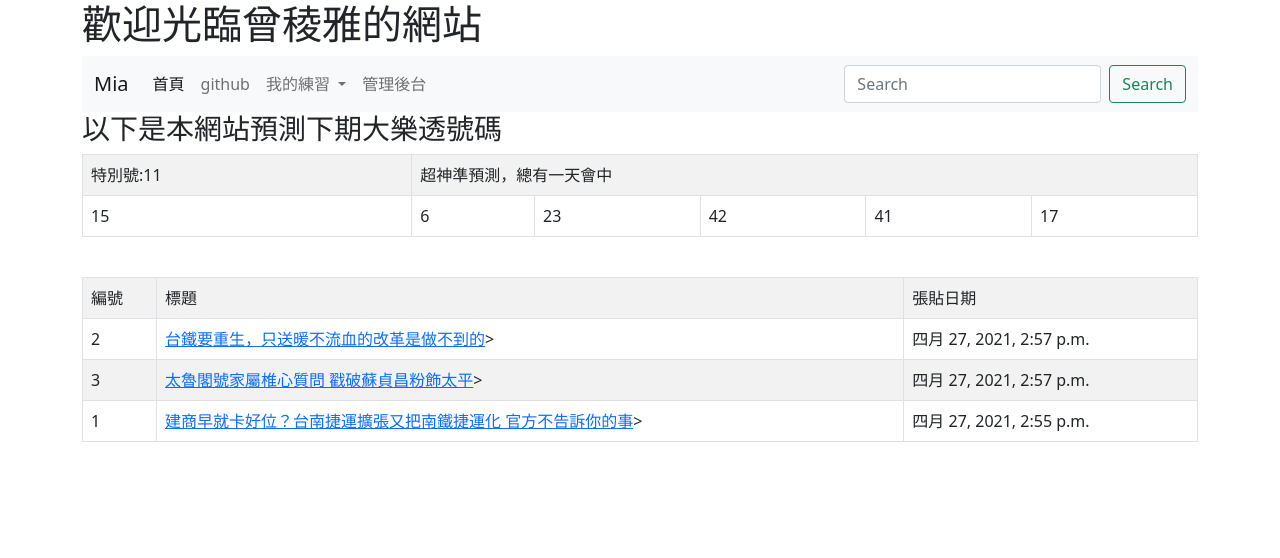
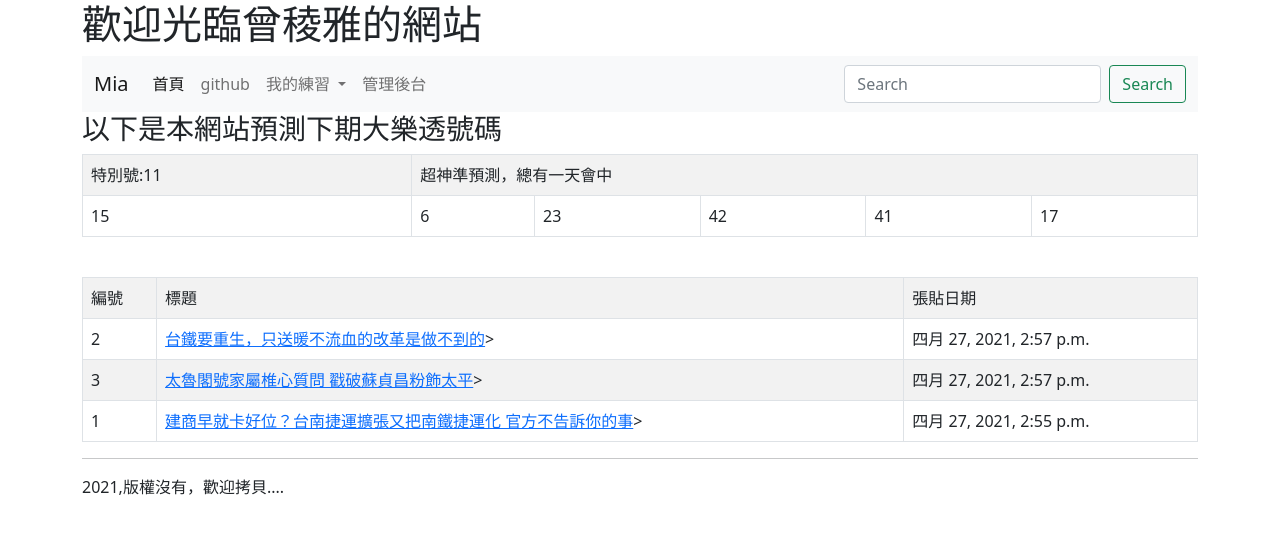
Before and after one commit to Mia8858/Mia-python, a Django app: page / in a window 1280 px wide. Shown: the top 558 px of the page. Run offline with Django 3.2, Linux system fonts and the light colour scheme; data comes from the database, SQL or seed files in the repository.

Commit message:
0525 update

```diff
--- a/datacenter/mysite/views.py
+++ b/datacenter/mysite/views.py
@@ -1,3 +1,4 @@
+from django.shortcuts import redirect
 from django.shortcuts import render
 from django.http import HttpResponse
 import random
@@ -16,5 +17,5 @@ def show(request, id):
 	try:
 		target = Post.objects.get(id=id)
 	except:
-		target = None
+		return redirect ("/")
 	return render(request, "showpost.html", locals())
--- /dev/null
+++ b/datacenter/templates/base.html
@@ -0,0 +1,32 @@
+<!doctype html>
+<html>
+  <head>
+    <!-- Required meta tags -->
+    <meta charset="utf-8">
+    <meta name="viewport" content="width=device-width, initial-scale=1">
+
+    <!-- Bootstrap CSS -->
+    <link href="https://cdn.jsdelivr.net/npm/bootstrap@5.0.0-beta3/dist/css/bootstrap.min.css" rel="stylesheet" integrity="sha384-eOJMYsd53ii+scO/bJGFsiCZc+5NDVN2yr8+0RDqr0Ql0h+rP48ckxlpbzKgwra6" crossorigin="anonymous">
+
+    <title>{% block title %}{% endblock %}</title>
+  </head>
+  <body>
+  	<div class="container">
+  		{% block headmessage %} {% endblock %}
+ 		{% include "header.html" %}
+  		{% block content %} {% endblock %}
+  		{% include "footer.html" %}
+  </div>
+
+    <!-- Optional JavaScript; choose one of the two! -->
+
+    <!-- Option 1: Bootstrap Bundle with Popper -->
+    <script src="https://cdn.jsdelivr.net/npm/bootstrap@5.0.0-beta3/dist/js/bootstrap.bundle.min.js" integrity="sha384-JEW9xMcG8R+pH31jmWH6WWP0WintQrMb4s7ZOdauHnUtxwoG2vI5DkLtS3qm9Ekf" crossorigin="anonymous"></script>
+
+    <!-- Option 2: Separate Popper and Bootstrap JS -->
+    <!--
+    <script src="https://cdn.jsdelivr.net/npm/@popperjs/core@2.9.1/dist/umd/popper.min.js" integrity="sha384-SR1sx49pcuLnqZUnnPwx6FCym0wLsk5JZuNx2bPPENzswTNFaQU1RDvt3wT4gWFG" crossorigin="anonymous"></script>
+    <script src="https://cdn.jsdelivr.net/npm/bootstrap@5.0.0-beta3/dist/js/bootstrap.min.js" integrity="sha384-j0CNLUeiqtyaRmlzUHCPZ+Gy5fQu0dQ6eZ/xAww941Ai1SxSY+0EQqNXNE6DZiVc" crossorigin="anonymous"></script>
+    -->
+  </body>
+</html>
--- /dev/null
+++ b/datacenter/templates/footer.html
@@ -0,0 +1,2 @@
+<hr>
+2021,版權沒有，歡迎拷貝....
--- a/datacenter/templates/index.html
+++ b/datacenter/templates/index.html
@@ -1,55 +1,7 @@
-<!doctype html>
-<html>
-  <head>
-    <!-- Required meta tags -->
-    <meta charset="utf-8">
-    <meta name="viewport" content="width=device-width, initial-scale=1">
-
-    <!-- Bootstrap CSS -->
-    <link href="https://cdn.jsdelivr.net/npm/bootstrap@5.0.0-beta3/dist/css/bootstrap.min.css" rel="stylesheet" integrity="sha384-eOJMYsd53ii+scO/bJGFsiCZc+5NDVN2yr8+0RDqr0Ql0h+rP48ckxlpbzKgwra6" crossorigin="anonymous">
-
-    <title>{{ myname }}</title>
-  </head>
-  <body>
-  	<div class="container">
-    <h1>歡迎光臨{{ myname }}的網站</h1>
-    <nav class="navbar navbar-expand-lg navbar-light bg-light">
-  <div class="container-fluid">
-    <a class="navbar-brand" href="#">Mia</a>
-    <button class="navbar-toggler" type="button" data-bs-toggle="collapse" data-bs-target="#navbarSupportedContent" aria-controls="navbarSupportedContent" aria-expanded="false" aria-label="Toggle navigation">
-      <span class="navbar-toggler-icon"></span>
-    </button>
-    <div class="collapse navbar-collapse" id="navbarSupportedContent">
-      <ul class="navbar-nav me-auto mb-2 mb-lg-0">
-        <li class="nav-item">
-          <a class="nav-link active" aria-current="page" href="/">首頁</a>
-        </li>
-        <li class="nav-item">
-          <a class="nav-link" href="https://github.com/Mia8858/Mia">github</a>
-        </li>
-        <li class="nav-item dropdown">
-          <a class="nav-link dropdown-toggle" href="#" id="navbarDropdown" role="button" data-bs-toggle="dropdown" aria-expanded="false">
-            我的練習
-          </a>
-          <ul class="dropdown-menu" aria-labelledby="navbarDropdown">
-            <li><a class="dropdown-item" href="#">Action</a></li>
-            <li><a class="dropdown-item" href="#">Another action</a></li>
-            <li><hr class="dropdown-divider"></li>
-            <li><a class="dropdown-item" href="#">Something else here</a></li>
-            <li><a class="dropdown-item" href="#">More!!</a></li>
-          </ul>
-        </li>
-        <li class="nav-item">
-          <a class="nav-link" href="/admin/" tabindex="-1">管理後台</a>
-        </li>
-      </ul>
-      <form class="d-flex">
-        <input class="form-control me-2" type="search" placeholder="Search" aria-label="Search">
-        <button class="btn btn-outline-success" type="submit">Search</button>
-      </form>
-    </div>
-  </div>
-</nav>
+{% extends "base.html" %}
+{% block title %}首頁{% endblock %}
+{% block headmessage %} <h1>歡迎光臨{{ myname }}的網站</h1> {% endblock %}
+{% block content %}
 <h3>以下是本網站預測下期大樂透號碼</h3>
 <table class='table table-striped table-bordered'>
   <tr><td>特別號:{{special_number}}</td><td colspan=6>超神準預測，總有一天會中</td></tr>
@@ -71,19 +23,5 @@
     <td>{{ post.pub_date }}</td>
   </tr>
 {% endfor %}
-<table>
-
-  </div>
-
-    <!-- Optional JavaScript; choose one of the two! -->
-
-    <!-- Option 1: Bootstrap Bundle with Popper -->
-    <script src="https://cdn.jsdelivr.net/npm/bootstrap@5.0.0-beta3/dist/js/bootstrap.bundle.min.js" integrity="sha384-JEW9xMcG8R+pH31jmWH6WWP0WintQrMb4s7ZOdauHnUtxwoG2vI5DkLtS3qm9Ekf" crossorigin="anonymous"></script>
-
-    <!-- Option 2: Separate Popper and Bootstrap JS -->
-    <!--
-    <script src="https://cdn.jsdelivr.net/npm/@popperjs/core@2.9.1/dist/umd/popper.min.js" integrity="sha384-SR1sx49pcuLnqZUnnPwx6FCym0wLsk5JZuNx2bPPENzswTNFaQU1RDvt3wT4gWFG" crossorigin="anonymous"></script>
-    <script src="https://cdn.jsdelivr.net/npm/bootstrap@5.0.0-beta3/dist/js/bootstrap.min.js" integrity="sha384-j0CNLUeiqtyaRmlzUHCPZ+Gy5fQu0dQ6eZ/xAww941Ai1SxSY+0EQqNXNE6DZiVc" crossorigin="anonymous"></script>
-    -->
-  </body>
-</html>
+</table>
+{% endblock %}
```
Also changed, not shown: datacenter/templates/header.html (added, +37 -0 lines), datacenter/templates/showpost.html (+5 -2 lines).
